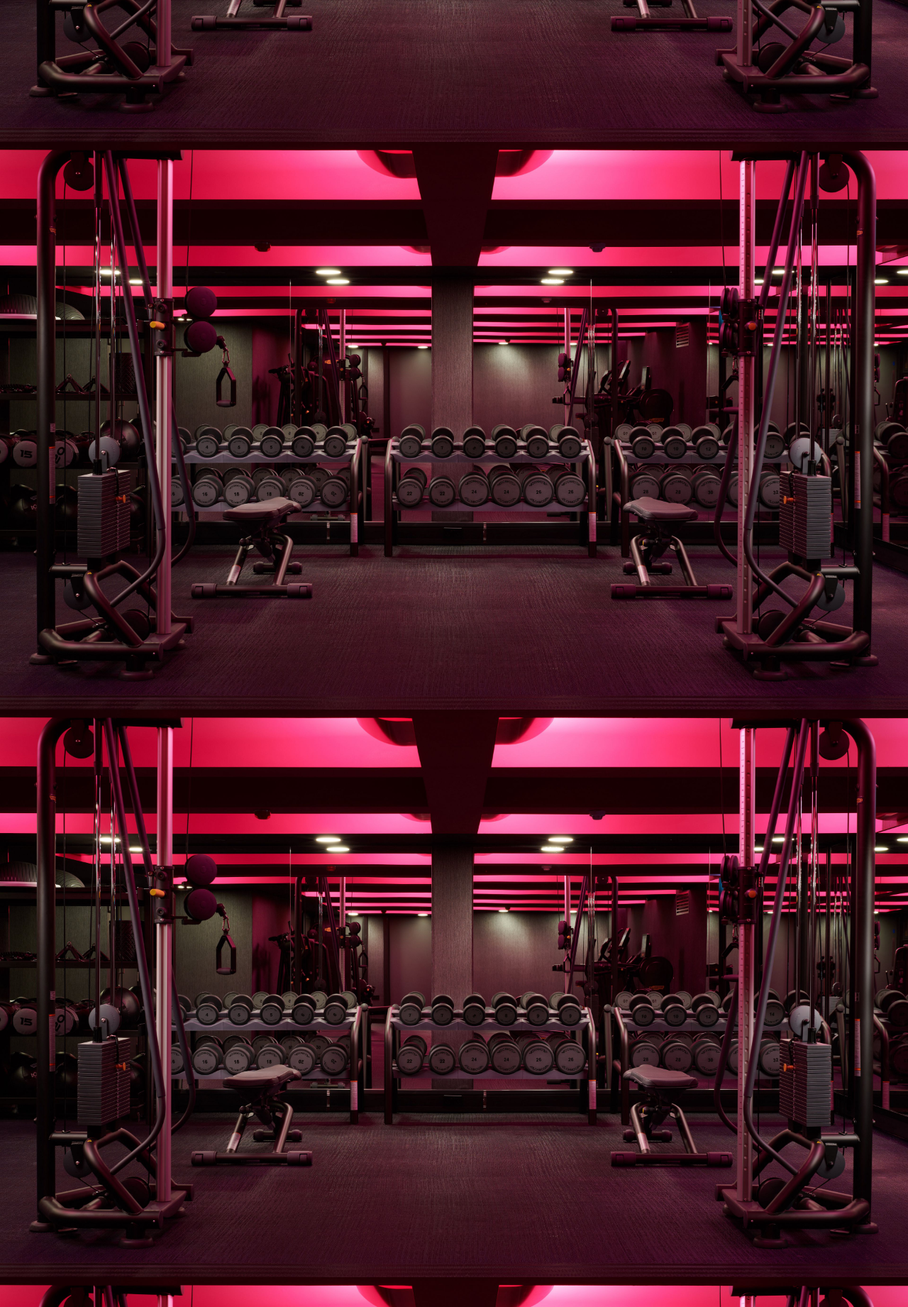
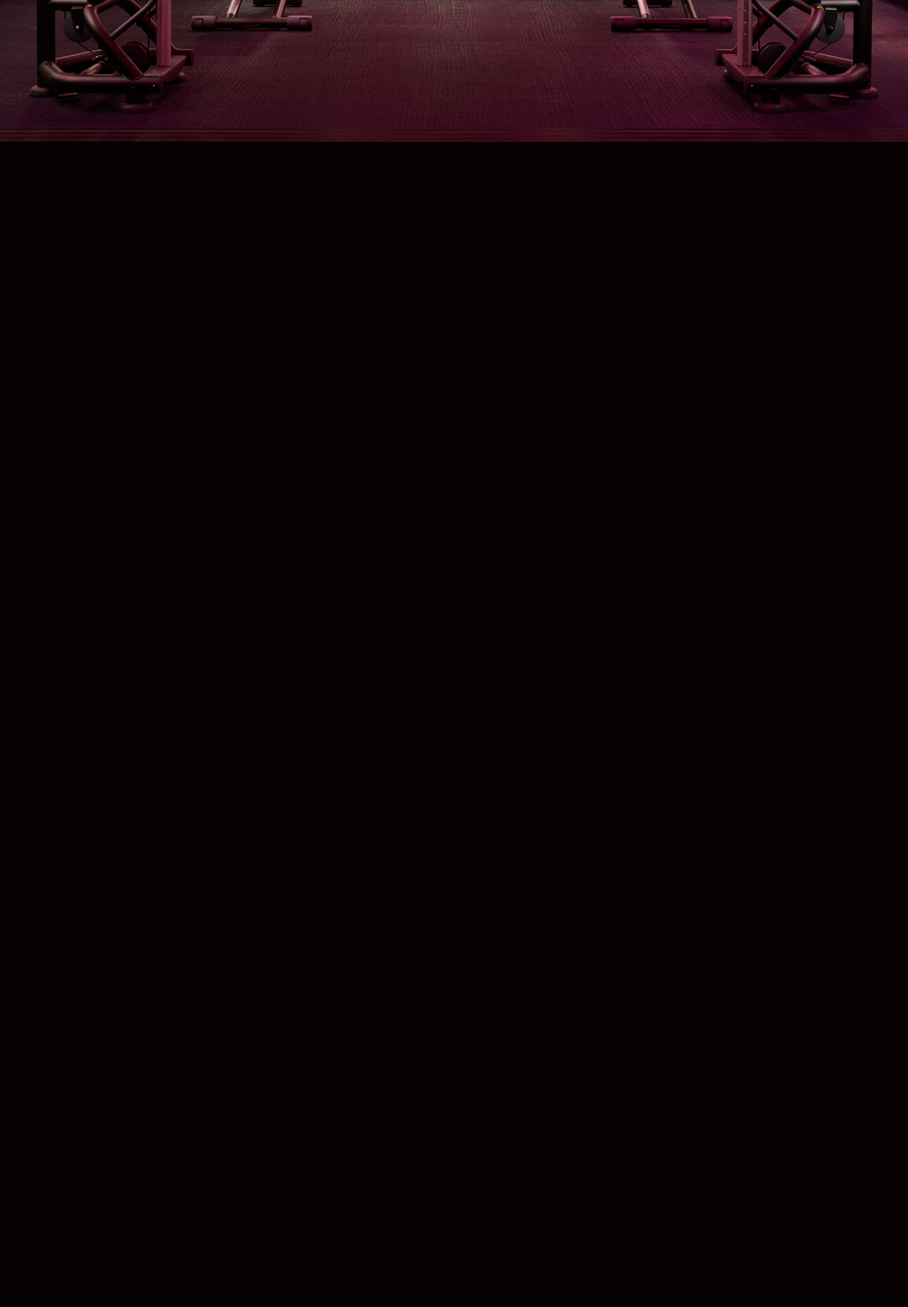
Before and after one commit to dominikstas/SportX, a Django app: template sportx/index/templates/index/index.html in a window 1280 px wide. Shown: the part 600-2442 px from the top of the page at 71% size. After the commit the page ends 800 px from the top, so only its background shows below. Run offline with Django 4.2, Linux system fonts and the light colour scheme; the template is opened without the code that fills it, so the values that code supplies are empty.

Commit message:
zmiana wysokosci strony glownej

```diff
--- a/sportx/index/static/index/styles.css
+++ b/sportx/index/static/index/styles.css
@@ -27,7 +27,7 @@ body {
     background-size: cover;
     background-attachment: fixed;
     background-blend-mode: lighten;
-    height: 300vh;
+    height: 1vh;
 }
 
 #mainheader {
```
